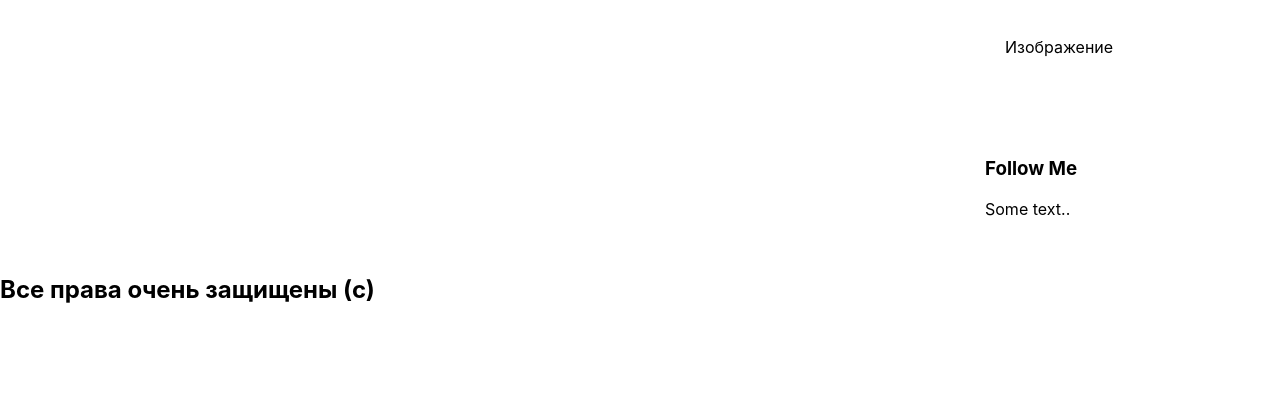
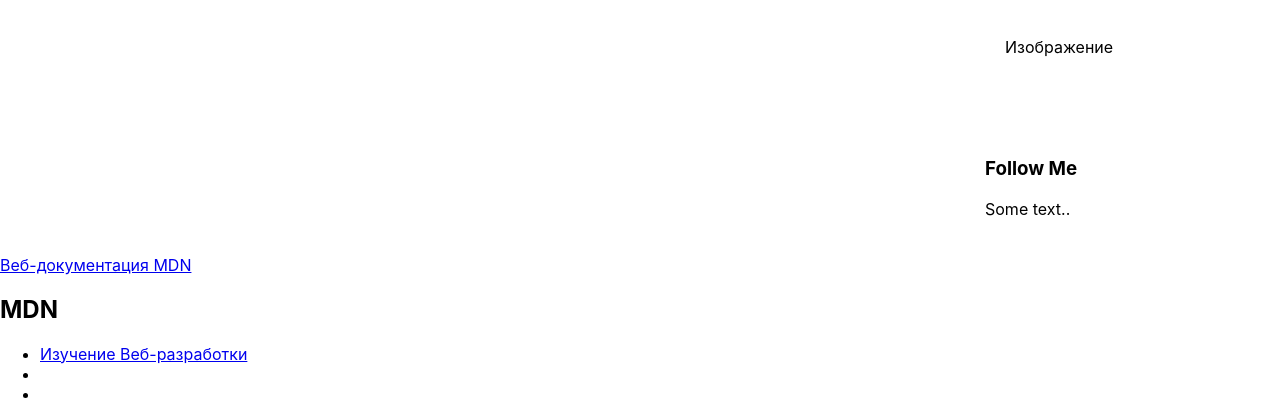
Before and after one commit to stanlyzoolo/For-study, a Django app: page /blog/ in a window 1280 px wide. Shown: the part 765-1185 px from the top of the page. Before the commit the page ends 1068 px from the top, so only its background shows below. Run offline with Django 3.2, Linux system fonts and the light colour scheme; data that the repository does not hold is empty.

Commit message:
Update base.html

```diff
--- a/mysite/blog/templates/blog/base.html
+++ b/mysite/blog/templates/blog/base.html
@@ -64,9 +64,24 @@
     </div>
   </div>
 
-  <div id='footer'>
-    <h2> Все права очень защищены (с) </h2>
-  </div>
+  <footer id='nav-footer' class='class-footer>
+    <div class='center'>
+      <a href="/ru/" class="nav-footer-logo">Веб-документация MDN</a>
+       <div class="footer-group footer-group-mdn">
+         <h2 class='footer-title'>MDN</h2>
+         <ul class='footer-list'>
+           <li>
+             <a href='https://developer.mozilla.org/ru/docs/Learn'>Изучение Веб-разработки </a>
+           </li>
+           <li class='footer-social'>
+             <a href='https://twitter.com/mozdevnet'>
+           </li>
+           <li class='footer-social'>
+             <a href='https://github.com/mdn/'> </a>
+           </li>
+           </ul>
+       </div>
+    </div>
 
 </body>
 </html>
```
